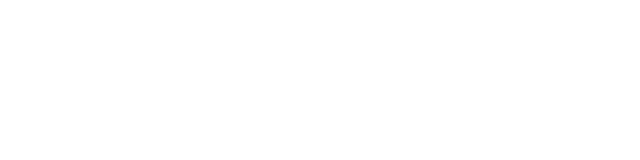
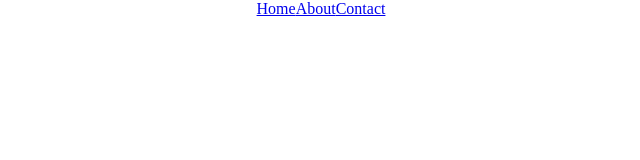
Before and after one commit to rouenemedina/rouene-medina-creative-portfolio, a React (Vite) app: page / in a window 1280 px wide. Shown: the top 160 px of the page, without its empty margins (319-959 px from the left). Built offline with nearby package versions, Linux system fonts and the light colour scheme.

Commit message:
created the NavBar component, styled partials, and created HomePage with boilerplate

```diff
--- a/src/App.tsx
+++ b/src/App.tsx
@@ -1,11 +1,12 @@
-import './App.scss';
+import "./App.scss";
+import HomePage from "./pages/HomePage/HomePage";
 
 function App() {
-
   return (
     <>
+      <HomePage />
     </>
-  )
+  );
 }
 
-export default App
+export default App;
--- /dev/null
+++ b/src/components/NavBar/NavBar.scss
@@ -0,0 +1,20 @@
+@use "../../styles/partials/globals" as *;
+@use "../../styles/partials/mixins" as *;
+@use "../../styles/partials/variables" as *;
+@use "../../styles/partials/typography" as *;
+
+.navBar {
+  display: flex;
+  align-content: center;
+  justify-content: center;
+
+  &__list {
+    display: flex;
+    flex-direction: row;
+    list-style: none;
+
+    &__item {
+      text-decoration: none;
+    }
+  }
+}
--- /dev/null
+++ b/src/components/NavBar/NavBar.tsx
@@ -0,0 +1,14 @@
+import "./NavBar.scss";
+function NavBar() {
+  return (
+    <nav className="navBar">
+      <ul className="navBar__list">
+          <li className="navBar__list__item"><a href="#">Home</a></li>
+          <li className="navBar__list__item"><a href="#">About</a></li>
+          <li className="navBar__list__item"><a href="#">Contact</a></li>
+        </ul>
+    </nav>
+  );
+}
+
+export default NavBar;
--- /dev/null
+++ b/src/pages/HomePage/HomePage.tsx
@@ -0,0 +1,10 @@
+import NavBar from "../../components/NavBar/NavBar";
+function HomePage() {
+  return (
+    <>
+      <NavBar />
+    </>
+  );
+}
+
+export default HomePage;
--- a/src/styles/partials/_globals.scss
+++ b/src/styles/partials/_globals.scss
@@ -0,0 +1,47 @@
+@use "../partials/mixins" as *;
+@use "../partials/variables" as *;
+@use "../partials/typography" as *;
+
+* {
+  margin: 0;
+  padding: 0;
+}
+
+body {
+  font-family: "Inconsolata", "monospace";
+}
+
+:root {
+  font-size: 100% !important;
+}
+
+//page header
+h1 {
+  font-family: "KodeMono";
+  font-weight: 700;
+  font-size: 2.5rem;
+  line-height: 1.5rem;
+}
+
+h2 {
+  font-family: "Inconsolata";
+  font-weight: 600;
+  font-size: 1.5rem;
+  line-height: 1.25rem;
+}
+
+h3 {
+  font-family: "Inconsolata";
+  font-weight: 500;
+  font-size: 1.25rem;
+  line-height: 1.125rem;
+}
+
+h4,
+p,
+li {
+  font-family: "Inconsolata";
+  font-weight: 400;
+  font-size: 1rem;
+  line-height: 1.125rem;
+}
--- a/src/styles/partials/_typography.scss
+++ b/src/styles/partials/_typography.scss
@@ -0,0 +1,48 @@
+@font-face {
+    font-family: "KodeMono";
+    src: url("../../assets/fonts/Kode_Mono/static/KodeMono-Regular.ttf") format("truetype");
+    font-weight: 400;
+    font-style: normal;
+}
+
+@font-face {
+    font-family: "KodeMono";
+    src: url("../../assets/fonts/Kode_Mono/static/KodeMono-SemiBold.ttf") format("truetype");
+    font-weight: 600;
+    font-style: normal;
+}
+
+@font-face {
+    font-family: "KodeMono";
+    src: url("../../assets/fonts/Kode_Mono/static/KodeMono-Bold.ttf") format("truetype");
+    font-weight: 700;
+    font-style: normal;
+}
+
+@font-face {
+    font-family: "Inconsolata";
+    src: url ("../../assets/fonts/Inconsolata/static/Inconsolata_Condensed-Regular.ttf") format("truetype");
+    font-weight: 400;
+    font-style: normal;
+}
+
+@font-face {
+    font-family: "Inconsolata";
+    src: url ("../../assets/fonts/Inconsolata/static/Inconsolata-Medium.ttf") format("truetype");
+    font-weight: 500;
+    font-style: normal;
+}
+
+@font-face {
+    font-family: "Inconsolata";
+    src: url ("../../assets/fonts/Inconsolata/static/Inconsolata-SemiBold.ttf") format("truetype");
+    font-weight: 600;
+    font-style: normal;
+}
+
+@font-face {
+    font-family: "Inconsolata";
+    src: url ("../../assets/fonts/Inconsolata/static/Inconsolata-Bold.ttf") format("truetype");
+    font-weight: 700;
+    font-style: normal;
+}
```
Also changed, not shown: src/components/Buttons/Buttons.tsx (added).
